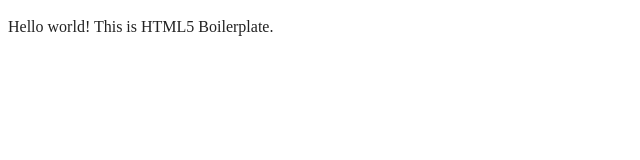
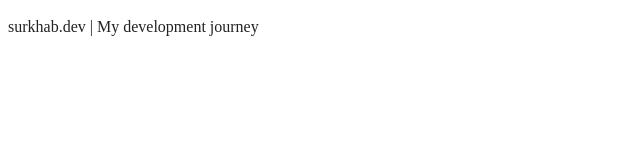
Before and after one commit to surkhab606/personalportfoliov2, a website built with webpack: page index.html in a window 1280 px wide. Shown: the full height of the page, 0-640 px from the left. Built offline with nearby package versions, Linux system fonts and the light colour scheme; files whose address does not match are found by name.

Commit message:
Created favicons for website using: https://realfavicongenerator.net, completed basic housekeeping (meta tags, title, etc)

```diff
--- a/index.html
+++ b/index.html
@@ -26,7 +26,7 @@
 <body>
 
   <!-- Add your site or application content here -->
-  <p>Hello world! This is HTML5 Boilerplate.</p>
+  <p>surkhab.dev | My development journey </p>
   <script src="../personalportfoliov2/js/app.js"></script>
 
 </body>
```
